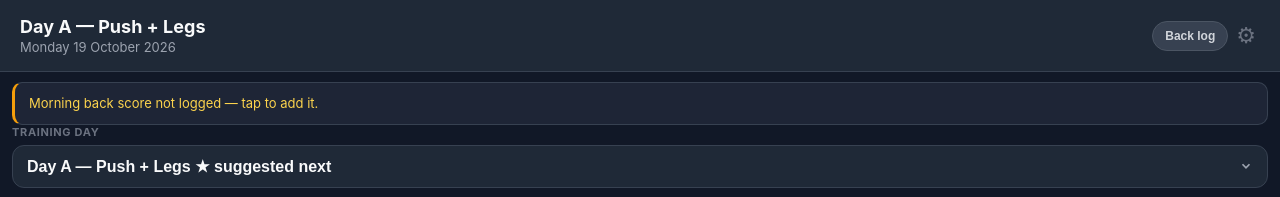
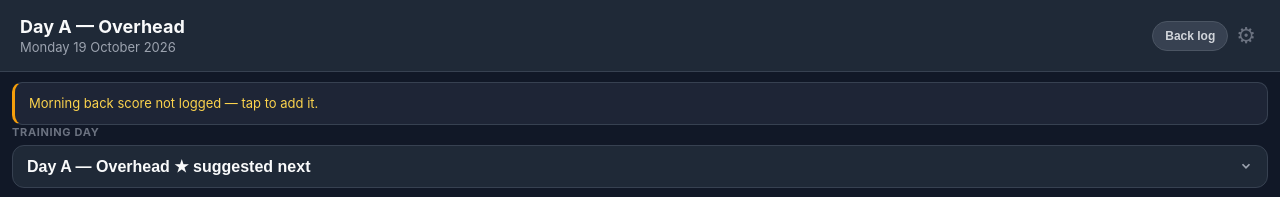
Before and after one commit to omrstny-source/workout-logger, a plain HTML site: page index.html in a window 1280 px wide. Shown: the top 197 px of the page. Drawn offline with Linux system fonts and the light colour scheme.

Commit message:
Add Day D to rotation, new day labels

```diff
--- a/index.html
+++ b/index.html
@@ -842,12 +842,12 @@ function renderDayProgress() {
 function setKey(ei, si, day) { return `s_${day || currentDay}_${ei}_${si}`; }
 
 // ─── Render session ────────────────────────────────────────────────────────────
-const DAY_LABELS = { A: 'Push + Legs', B: 'Pull + Hinge', C: 'Full Body', H: 'missed gym' };
+const DAY_LABELS = { A: 'Overhead', B: 'Chest', C: 'Back + Hinge', D: 'Carry + Core', H: 'missed gym' };
 
 // Day H is the home/hotel stand-in for a missed gym session. It is selectable and
 // logged like any day, but it never takes part in the A -> B -> C suggestion:
 // a home session does not mean the gym day it replaced was trained.
-const ROTATION = ['A', 'B', 'C'];
+const ROTATION = ['A', 'B', 'C', 'D'];
 function dayShort(d) { return d === 'H' ? 'Home' : `Day ${d}`; }
 function dayTitle(d) { return `${dayShort(d)} — ${DAY_LABELS[d] || ''}`.replace(/ — $/, ''); }
 
```
